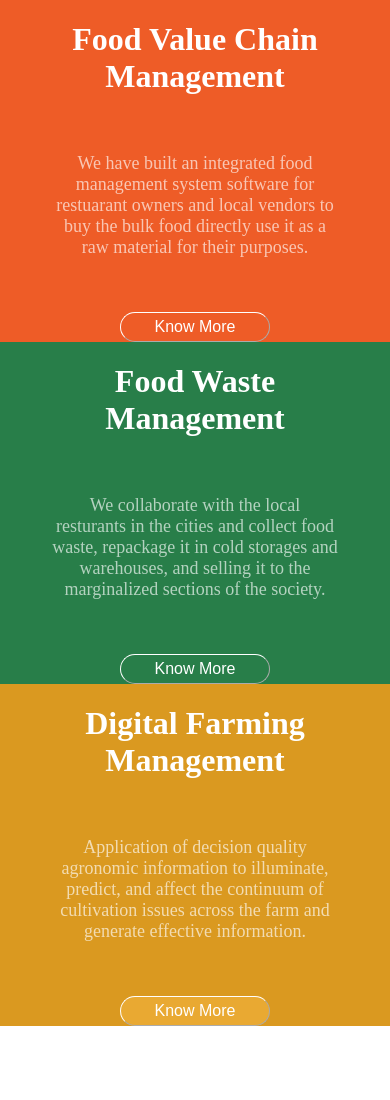
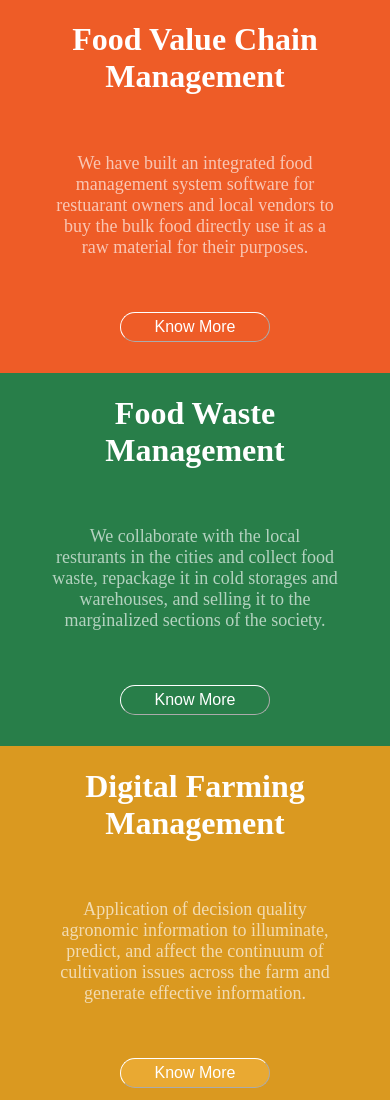
Before and after one commit to Eno-o/FOOD-WEBSITE, a plain HTML site: page index.html in a window 390 px wide. Before the commit the page ends 1026 px from the top, so only its background shows below. Drawn offline with Linux system fonts and the light colour scheme.

Commit message:
initial commit

```diff
--- a/main.css
+++ b/main.css
@@ -71,4 +71,13 @@ html, body{
     .content {
         flex-direction: column;
 }
+    .content-a {
+        padding-bottom: 8%;
+    }
+    .content-b {
+        padding-bottom: 8%;
+    }
+    .content-c {
+        padding-bottom: 8%;
+    }
 }
```
